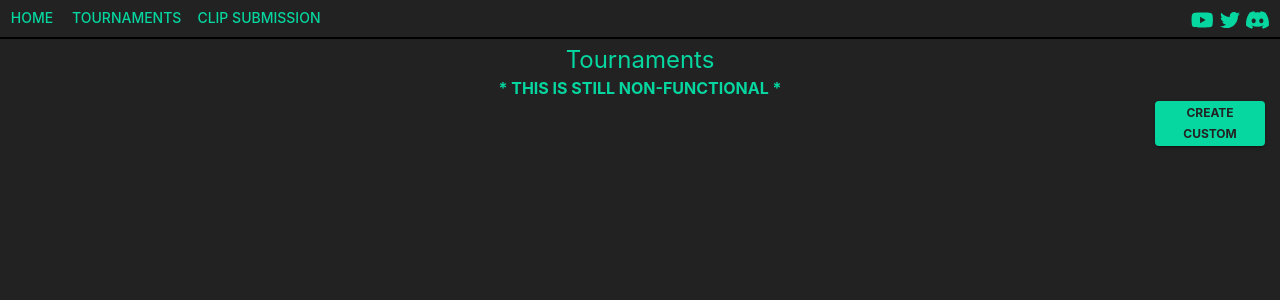
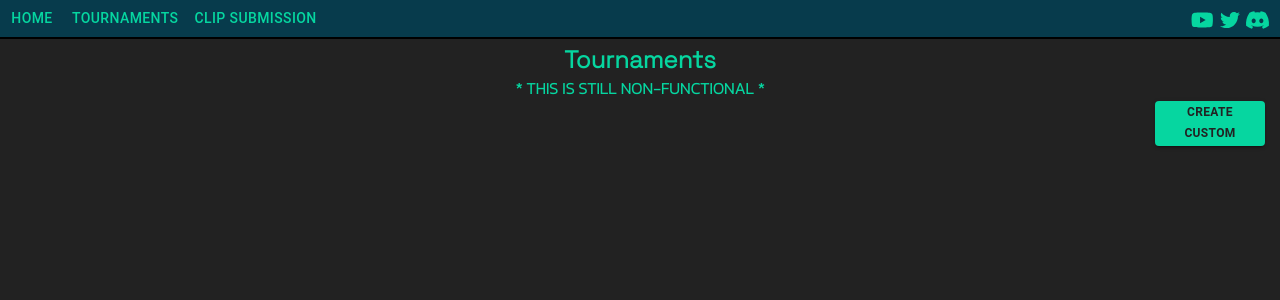
Before and after one commit to ljayCoding/za-apex-hub, a React (Vite) app: page /tournaments in a window 1280 px wide. Shown: the top 300 px of the page. Built offline with nearby package versions, Linux system fonts and the light colour scheme.

Commit message:
clean up / ui

```diff
--- a/index.html
+++ b/index.html
@@ -13,6 +13,21 @@
       src="https://platform.twitter.com/widgets.js"
       charset="utf-8"
     ></script>
+    <!--Font-->
+    <link rel="preconnect" href="https://fonts.googleapis.com" />
+    <link rel="preconnect" href="https://fonts.gstatic.com" crossorigin />
+    <link
+      href="https://fonts.googleapis.com/css2?family=Kanit:wght@200&display=swap"
+      rel="stylesheet"
+    />
+    <!--Font-->
+    <link rel="preconnect" href="https://fonts.googleapis.com" />
+    <link rel="preconnect" href="https://fonts.gstatic.com" crossorigin />
+    <link
+      href="https://fonts.googleapis.com/css2?family=Space+Grotesk:wght@300&display=swap"
+      rel="stylesheet"
+    />
+    <!---->
   </head>
   <body>
     <div id="root"></div>
--- a/src/App.jsx
+++ b/src/App.jsx
@@ -18,18 +18,13 @@
     },
   },
   typography: {
-    fontFamily: [
-      '-apple-system',
-      'BlinkMacSystemFont',
-      '"Segoe UI"',
-      'Roboto',
-      '"Helvetica Neue"',
-      'Arial',
-      'sans-serif',
-      '"Apple Color Emoji"',
-      '"Segoe UI Emoji"',
-      '"Segoe UI Symbol"',
-    ].join(','),
+    body1: {
+      fontFamily: ['Kanit', 'sans-serif'].join(','),
+    },
+    h5: {
+      fontFamily: ['Space Grotesk', 'sans-serif'].join(','),
+      fontWeight: 'bold',
+    },
   },
 });
 
--- a/src/components/ClipOfTheWeek/ClipOfTheWeek.jsx
+++ b/src/components/ClipOfTheWeek/ClipOfTheWeek.jsx
@@ -21,6 +21,7 @@
             textAlign: 'center',
             marginBottom: '5px',
             marginTop: '15px',
+            fontFamily: 'Space Grotesk',
           }}
         >
           Clip Of The Week!
@@ -31,16 +32,27 @@
             color: 'white',
             marginBottom: '15px',
           }}
+          variant="body1"
         >
           {' '}
           Check out this week&apos;s top clip by{' '}
-          <Link target="_blank" to={ownerURL} style={{ color: '#06D6A0' }}>
+          <Typography
+            sx={{
+              '&:hover': {
+                fontWeight: 'bold',
+              },
+              color: '#06D6A0',
+            }}
+            component={Link}
+            to={ownerURL}
+            target="_blank"
+          >
             {ownerName}
-          </Link>
+          </Typography>
         </Typography>
         {desktop && (
           <Tweet
-            tweetId="1654903694591156231"
+            tweetId={tweetId}
             options={{ align: 'center', theme: 'dark', width: '400px' }}
           />
         )}
@@ -59,6 +71,9 @@
             textAlign: 'center',
             width: '130px',
             fontSize: '12px',
+            '&:hover': {
+              fontWeight: 'bold',
+            },
           }}
           variant="outlined"
           component={Link}
--- a/src/components/ClipSubmission/ClipSubmission.jsx
+++ b/src/components/ClipSubmission/ClipSubmission.jsx
@@ -14,7 +14,7 @@
       </Typography>
       <Typography
         variant="body1"
-        sx={{ color: 'white', margin: '15px', textAlign: 'center' }}
+        sx={{ color: 'white', margin: '5px', textAlign: 'center' }}
       >
         This clip submission contributes towards the local highlights*
         videos. This is open to ZA/Africa only!
@@ -23,7 +23,7 @@
         variant="body1"
         sx={{
           color: 'white',
-          margin: '15px',
+          margin: '10px',
           textAlign: 'center',
           position: 'absolute',
           bottom: '0',
@@ -45,6 +45,9 @@
           textAlign: 'center',
           width: '130px',
           fontSize: '12px',
+          '&:hover': {
+            fontWeight: 'bold',
+          },
         }}
         variant="outlined"
         component={Link}
@@ -61,13 +64,15 @@
       </Typography>
       <Typography
         variant="body1"
-        sx={{ color: 'white', margin: '15px', textAlign: 'center' }}
+        sx={{ color: 'white', margin: '5px', textAlign: 'center' }}
       >
         By making a tweet of a clip and tagging the main{' '}
         <Link
           to="https://twitter.com/ApexAfrUpdates"
           target="_blank"
-          style={{ color: '#06D6A0' }}
+          style={{
+            color: '#06D6A0',
+          }}
         >
           Twitter
         </Link>{' '}
@@ -81,6 +86,9 @@
           textAlign: 'center',
           width: '130px',
           fontSize: '12px',
+          '&:hover': {
+            fontWeight: 'bold',
+          },
         }}
         variant="outlined"
         component={Link}
--- a/src/components/Home/Home.jsx
+++ b/src/components/Home/Home.jsx
@@ -15,16 +15,16 @@
   return (
     <Box>
       <NavBar />
+      <ClipOfTheWeek
+        tweetId={tweetId}
+        ownerName={ownerName}
+        ownerURL={ownerURL}
+      />
       <NewestVideo
         editorLink={editorLink}
         editorName={editorName}
         src={src}
       />
-      <ClipOfTheWeek
-        tweetId={tweetId}
-        ownerName={ownerName}
-        ownerURL={ownerURL}
-      />
     </Box>
   );
 };
--- a/src/components/NavBar/NavBar.jsx
+++ b/src/components/NavBar/NavBar.jsx
@@ -21,14 +21,40 @@
   };
 
   return desktop ? (
-    <Box sx={{ borderBottom: '2px black solid' }}>
-      <Button component={Link} to="/">
+    <Box
+      sx={{ borderBottom: '2px black solid', backgroundColor: '#073B4C' }}
+    >
+      <Button
+        component={Link}
+        to="/"
+        sx={{
+          '&:hover': {
+            fontWeight: 'bold',
+          },
+        }}
+      >
         Home
       </Button>
-      <Button component={Link} to="/tournaments">
+      <Button
+        component={Link}
+        to="/tournaments"
+        sx={{
+          '&:hover': {
+            fontWeight: 'bold',
+          },
+        }}
+      >
         Tournaments
       </Button>
-      <Button component={Link} to="/clip-submission">
+      <Button
+        component={Link}
+        to="/clip-submission"
+        sx={{
+          '&:hover': {
+            fontWeight: 'bold',
+          },
+        }}
+      >
         Clip Submission
       </Button>
       <Link
@@ -81,7 +107,12 @@
       </Link>
     </Box>
   ) : (
-    <Box sx={{ borderBottom: '2px black solid' }}>
+    <Box
+      sx={{
+        borderBottom: '2px black solid',
+        backgroundColor: '#073B4C',
+      }}
+    >
       <>
         <Link
           to="https://discord.gg/qSdEMMAFGj"
@@ -137,7 +168,9 @@
               fontSize: '30px',
               marginTop: '5px',
               marginLeft: '2px',
-              '&:hover': { cursor: 'pointer' },
+              '&:hover': {
+                cursor: 'pointer',
+              },
             }}
             onClick={clickHandler}
           ></MenuIcon>
@@ -153,13 +186,37 @@
               }}
               onClick={clickHandler}
             ></MenuOpenIcon>{' '}
-            <Button component={Link} to="/">
+            <Button
+              component={Link}
+              to="/"
+              sx={{
+                '&:hover': {
+                  fontWeight: 'bold',
+                },
+              }}
+            >
               Home
             </Button>
-            <Button component={Link} to="/tournaments">
+            <Button
+              component={Link}
+              to="/tournaments"
+              sx={{
+                '&:hover': {
+                  fontWeight: 'bold',
+                },
+              }}
+            >
               Tournaments
             </Button>
-            <Button component={Link} to="/clip-submission">
+            <Button
+              component={Link}
+              to="/clip-submission"
+              sx={{
+                '&:hover': {
+                  fontWeight: 'bold',
+                },
+              }}
+            >
               Clip Submission
             </Button>
           </Box>
--- a/src/components/NewestVideo/NewestVideo.jsx
+++ b/src/components/NewestVideo/NewestVideo.jsx
@@ -16,7 +16,7 @@
             marginTop: '5px',
           }}
         >
-          Our newest video!
+          Our Newest Video!
         </Typography>
         <Typography
           sx={{
@@ -24,15 +24,22 @@
             color: 'white',
             marginBottom: '15px',
           }}
+          variant="body1"
         >
           Check out our newest video edited by{' '}
-          <Link
-            style={{ color: '#06D6A0' }}
+          <Typography
+            sx={{
+              '&:hover': {
+                fontWeight: 'bold',
+              },
+              color: '#06D6A0',
+            }}
+            component={Link}
             to={editorLink}
             target="_blank"
           >
             {editorName}
-          </Link>
+          </Typography>
         </Typography>
         {desktop && (
           <iframe
@@ -57,6 +64,7 @@
               display: 'block',
               borderRadius: '10px',
               borderColor: '#06D6A0',
+              marginBottom: '15px',
             }}
             width="300"
             height="169"
```
